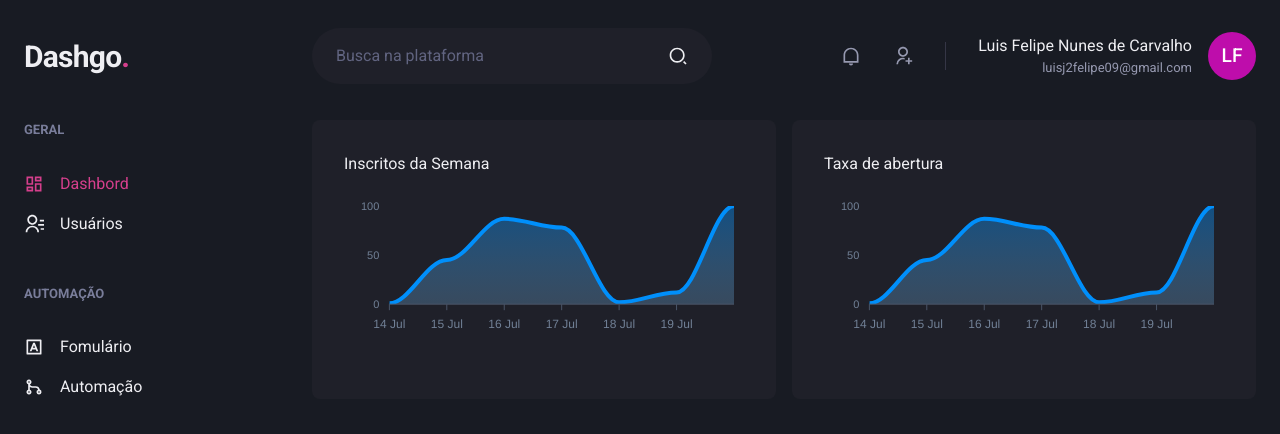
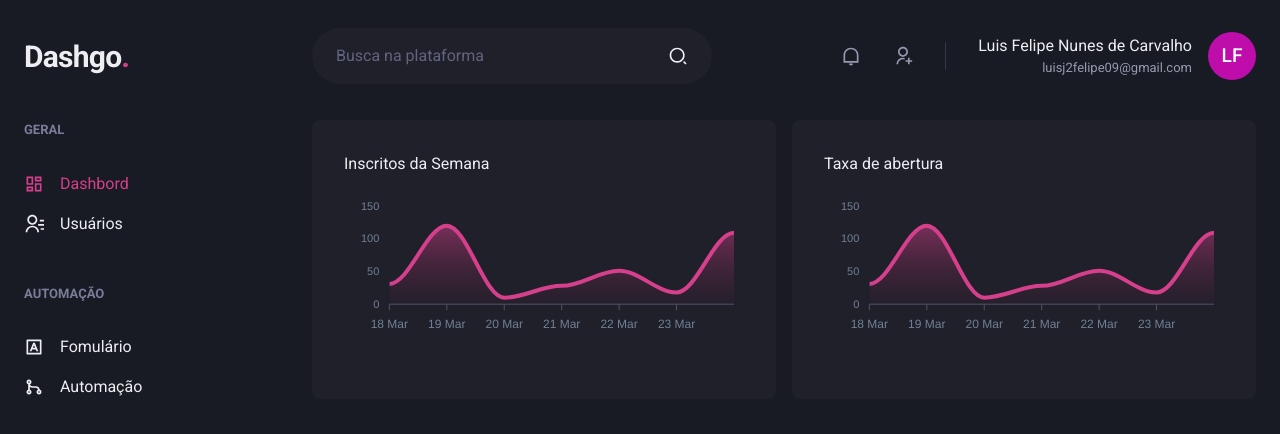
Before and after one commit to Luis-Felipe-N/dashgo., a Next.js app: page /dashbord in a window 1280 px wide. Shown: the top 434 px of the page. Built offline with nearby package versions, Linux system fonts and the light colour scheme; what miragejs would draw is missing.

Commit message:
fix apextxharts ts error

```diff
--- a/src/components/Form/Input/index.tsx
+++ b/src/components/Form/Input/index.tsx
@@ -5,7 +5,7 @@ import { FieldError } from 'react-hook-form'
 interface IInputProps extends InputProps {
     name: string,
     label?: string,
-    error?: FieldError
+    error?: FieldError | undefined
 }
 
 const InputBase: ForwardRefRenderFunction<HTMLInputElement, IInputProps> = ({label, name, error, ...rest}: IInputProps, ref) => {
--- a/src/pages/dashbord.tsx
+++ b/src/pages/dashbord.tsx
@@ -2,56 +2,61 @@ import dynamic from "next/dynamic";
 import { Box, Flex, SimpleGrid, Text, theme } from "@chakra-ui/react";
 import { Header } from "../components/Header";
 import SideBar from "../components/SideBar";
+import { ApexOptions } from "apexcharts";
 
 const Chart = dynamic(() => import('react-apexcharts'),{
     ssr: false
 })
-
-const options = {
-    xaxis: {
-        type: "datetime",
-        categories: [
-            '2022-07-14T00:00:00.000Z',
-            '2022-07-15T00:00:00.000Z',
-            '2022-07-16T00:00:00.000Z',
-            '2022-07-17T00:00:00.000Z',
-            '2022-07-18T00:00:00.000Z',
-            '2022-07-19T00:00:00.000Z',
-            '2022-07-20T00:00:00.000Z',
-        ],
-        axisTicks: {
-            color: theme.colors.gray[600]
-        },
-        axisBorder: {
-            color: theme.colors.gray[600]
-        }
+const options: ApexOptions = {
+    colors: [theme.colors.pink[500]],
+    chart: {
+      toolbar: {
+        show: false
+      },
+      zoom: {
+        enabled: false
+      },
+      foreColor: theme.colors.gray[500]
+    },
+    grid: {
+      show: false
+    },
+    dataLabels: {
+      enabled: false
     },
     tooltip: {
-        enabled: false
+      enabled: false
     },
-    grid: {
-        show: false
+    xaxis: {
+      type: "datetime",
+      axisBorder: {
+        color: theme.colors.gray[600]
+      },
+      axisTicks: {
+        color: theme.colors.gray[600]
+      },
+      categories: [
+        "2021-03-18T00:00:00.000Z",
+        "2021-03-19T00:00:00.000Z",
+        "2021-03-20T00:00:00.000Z",
+        "2021-03-21T00:00:00.000Z",
+        "2021-03-22T00:00:00.000Z",
+        "2021-03-23T00:00:00.000Z",
+        "2021-03-24T00:00:00.000Z"
+      ]
     },
-    dataLabels: {
-        enabled: false
-    },
-    chart: {
-        toolbar: {
-            show: false
-        },
-        zoom: {
-            enabled: false
-        },
-        foreColor: theme.colors.gray[500]
+    fill: {
+      opacity: 0.3,
+      type: "gradient",
+      gradient: {
+        shade: "dark",
+        opacityFrom: 0.7,
+        opacityTo: 0.3
+      }
     }
-}
+  };
 
-const series = [
-    {
-        name: 'incritos',
-        data: ['1', '45', '87', '78', '2', '12', '100']
-    }
-]
+  const series = [{ name: "series1", data: [31, 120, 10, 28, 51, 18, 109] }];
 
 export default function Dashbord() {
     return (
```
Also changed, not shown: src/contexts/AuthContext.tsx (added, +40 -0 lines), src/pages/index.tsx (+4 -8 lines), 1 other file (tests, documents, lock files or other folders).
